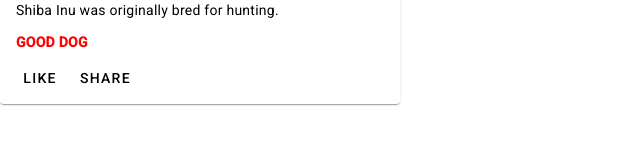
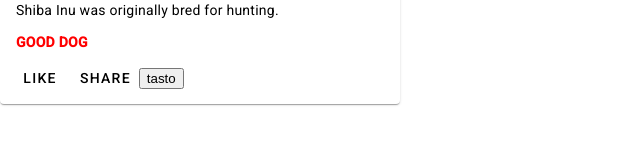
Before and after one commit to hershellayton95/studing_angular, an Angular app: page / in a window 1280 px wide. Shown: the part 432-576 px from the top of the page, without its empty margins (0-640 px from the left). Built offline with nearby package versions, Linux system fonts and the light colour scheme.

Commit message:
eventbinding

```diff
--- a/src/app/card/card.component.html
+++ b/src/app/card/card.component.html
@@ -14,5 +14,6 @@
   <mat-card-actions>
     <button mat-button>LIKE</button>
     <button mat-button>SHARE</button>
+    <button (click)="onClick()">tasto</button>
   </mat-card-actions>
 </mat-card>
--- a/src/app/card/card.component.ts
+++ b/src/app/card/card.component.ts
@@ -5,7 +5,7 @@ import { AfterContentChecked, AfterContentInit, AfterViewChecked, AfterViewInit,
   templateUrl: './card.component.html',
   styleUrls: ['./card.component.css']
 })
-export class CardComponent implements OnChanges, OnInit, DoCheck, AfterContentInit, AfterContentChecked, AfterViewInit, AfterViewChecked, OnDestroy {
+export class CardComponent implements OnInit {
 
   dog = {
     name: "Shiba Inu",
@@ -18,14 +18,14 @@ export class CardComponent implements OnChanges, OnInit, DoCheck, AfterContentIn
   style = "color: red"
 
   constructor() {
-    console.log("0 costruttore");
   }
 
-  ngOnChanges(): void {
-    console.log("on changes --- questa non dovrebbe funzionare");
+  onClick() {
+    console.log("tasto premuto");
+
   }
+
   ngOnInit(): void {
-    console.log("1 Init");
     setInterval(() => {
       if (this.style === "color: red") {
         this.style = "color: blue"
@@ -34,22 +34,4 @@ export class CardComponent implements OnChanges, OnInit, DoCheck, AfterContentIn
       }
     }, 2000)
   }
-  ngDoCheck(): void {
-    console.log("2 e 6 e 8 do check");
-  }
-  ngAfterContentInit(): void {
-    console.log("3 after content init");
-  }
-  ngAfterContentChecked(): void {
-    console.log("4 e 7 e 9 content checked");
-  }
-  ngAfterViewInit(): void {
-    console.log("5 after view init");
-  }
-  ngAfterViewChecked(): void {
-    console.log("5 after view checked");
-  }
-  ngOnDestroy(): void {
-    console.log("on destroy");
-  }
 }
```
